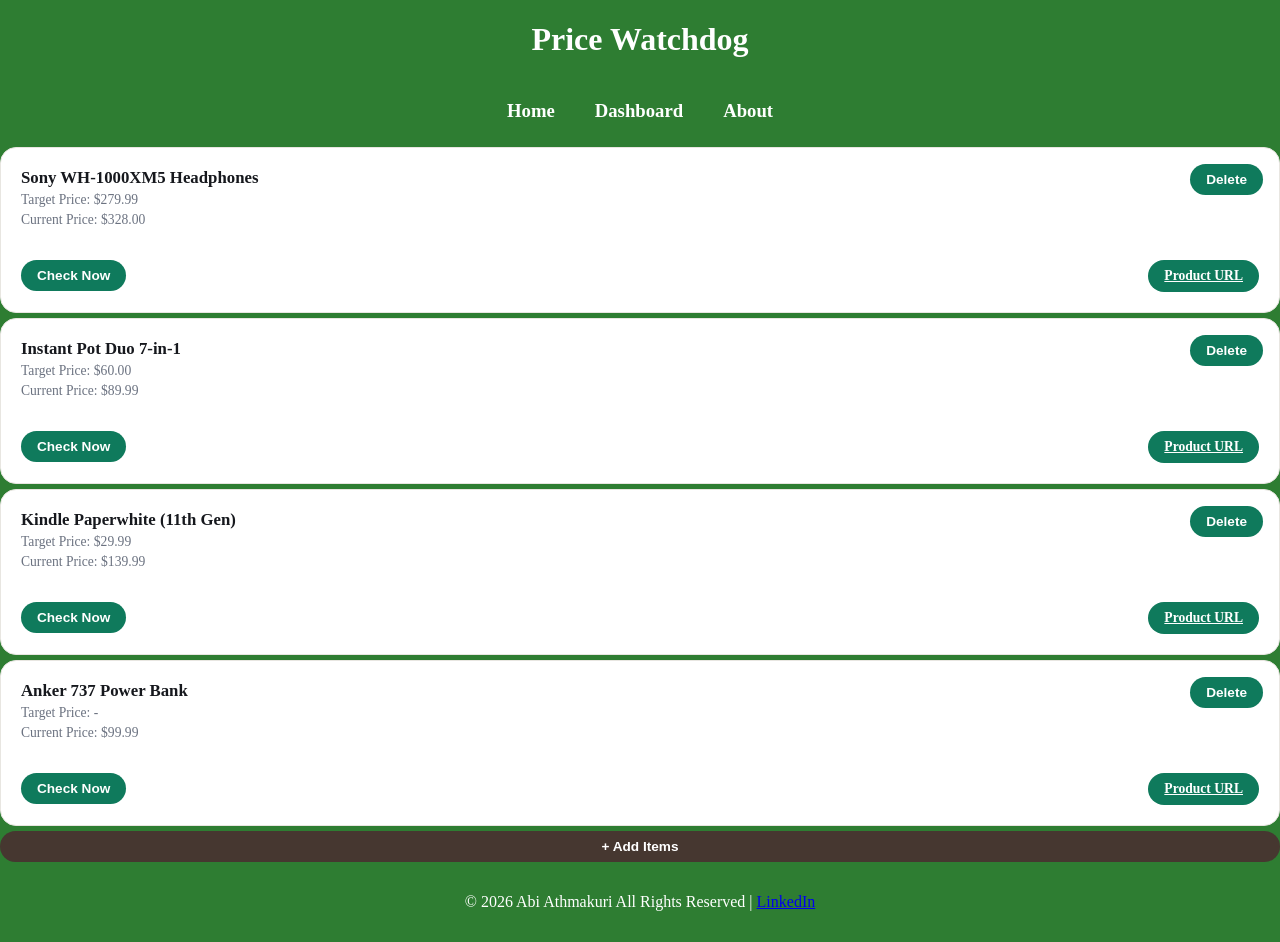
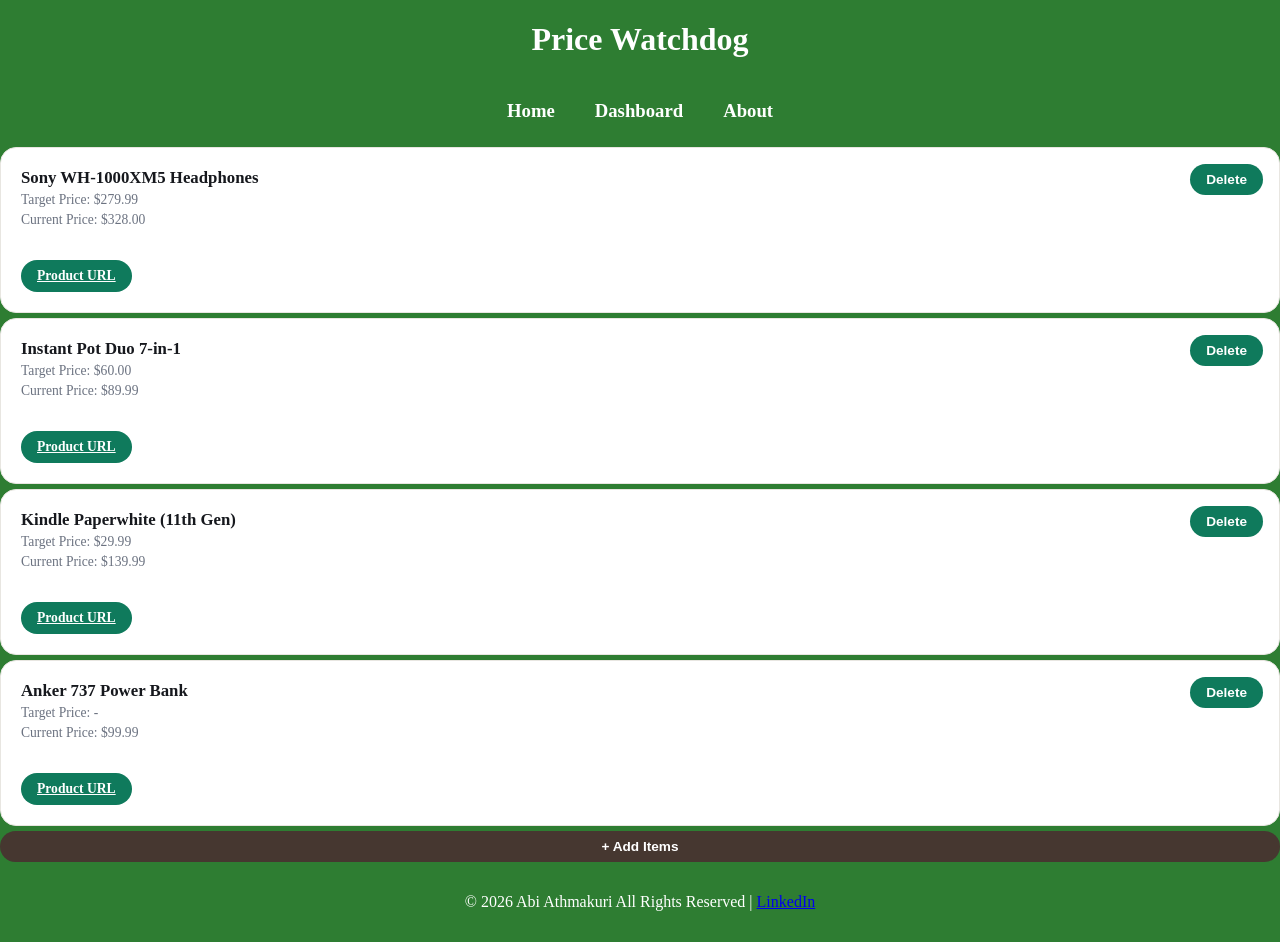
Before and after one commit to launchabi/Price-Watchdog, a React (Vite) app in the folder price-watchdog/: page /dashboard in a window 1280 px wide. Built offline with nearby package versions, Linux system fonts and the light colour scheme.

Commit message:
Removed Check Now button

```diff
--- a/price-watchdog/src/components/Dashboard.jsx
+++ b/price-watchdog/src/components/Dashboard.jsx
@@ -10,10 +10,6 @@ export default function Dashboard() {
     const [currentPrice, setCurrentPrice] = useState("");
     const [targetPrice, setTargetPrice] = useState("");
     const [url, setURL] = useState("");
-
-    const handleCheckNow = (id) => {
-        console.log("Checking price for product id: #", id);
-    };
 
     const handleDelete = (id) => {
         setProducts((p) => p.filter((product) => product.id != id));
@@ -54,7 +50,6 @@ export default function Dashboard() {
             <div className="dashboard">
                 <ProductList
                     products={products}
-                    onCheckNow={handleCheckNow}
                     onDelete={handleDelete}
                 ></ProductList>
             </div>
--- a/price-watchdog/src/components/ProductCard.jsx
+++ b/price-watchdog/src/components/ProductCard.jsx
@@ -1,6 +1,6 @@
 import "../styling/ProductCard.css";
 
-export default function ProductCard({ product, onCheckNow, onDelete }) {
+export default function ProductCard({ product, onDelete }) {
     const { id, name, currentPrice, targetPrice } = product;
 
     return (
@@ -23,10 +23,6 @@ export default function ProductCard({ product, onCheckNow, onDelete }) {
             </div>
 
             <div className="product-card-footer">
-                <button className="click-button" type="button" onClick={() => onCheckNow(id)}>
-                    Check Now
-                </button>
-
                 <LinkButton productURL={product.url}/>
 
                 <button
--- a/price-watchdog/src/components/ProductList.jsx
+++ b/price-watchdog/src/components/ProductList.jsx
@@ -1,6 +1,6 @@
 import ProductCard from "./ProductCard";
 
-export default function ProductList({ products, onCheckNow, onDelete }) {
+export default function ProductList({ products, onDelete }) {
     if (products.length === 0) {
         return <p>No Products tracked -- Add one to start tracking</p>;
     }
@@ -11,7 +11,6 @@ export default function ProductList({ products, onCheckNow, onDelete }) {
                 <ProductCard
                     key={product.id}
                     product={product}
-                    onCheckNow={onCheckNow}
                     onDelete={onDelete}
                 />
             ))}
```
